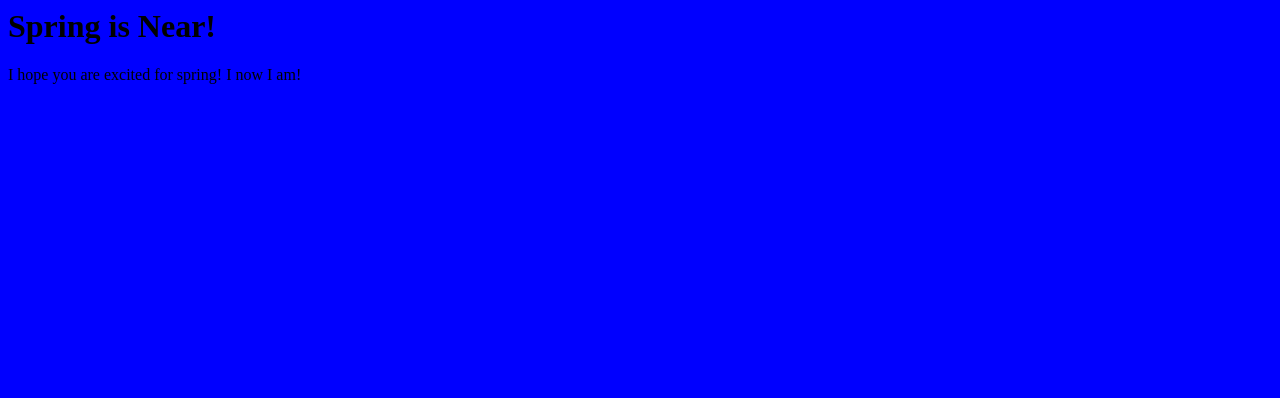
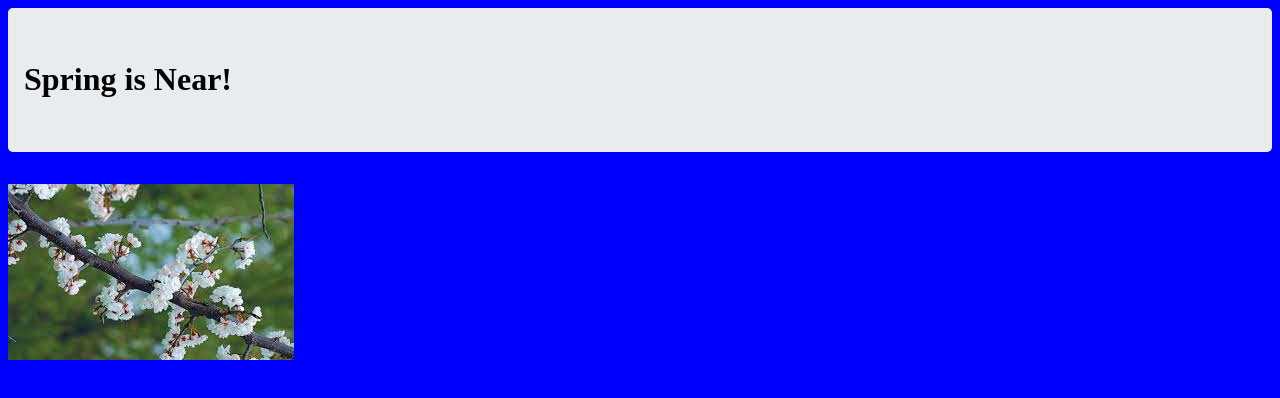
Before and after one commit to Chase-Box/Spring, a plain HTML site: page GitPractice/index.html in a window 1280 px wide. Drawn offline with Linux system fonts and the light colour scheme.

Commit message:
Add files via upload

```diff
--- a/GitPractice/index.html
+++ b/GitPractice/index.html
@@ -1,7 +1,12 @@
 <head>
 <link rel="stylesheet" href="styles.css">
+<link rel=”stylesheet” href=”https://maxcdn.bootstrapcdn.com/bootstrap/4.0.0/css/bootstrap.min.css”rel=”nofollow” integrity=”sha384-Gn5384xqQ1aoWXA+058RXPxPg6fy4IWvTNh0E263XmFcJlSAwiGgFAW/dAiS6JXm” crossorigin=”anonymous”>
 </head>
 <body>
+    <div class="container">
+    <div class="jumbotron">
     <h1>Spring is Near!</h1>
-    <p>I hope you are excited for spring! I now I am!</p>
+    </div>
+    </div>
+    <img src="SpringImage.jpg" alt="Spring Image">
 </body>
--- a/GitPractice/styles.css
+++ b/GitPractice/styles.css
@@ -1,3 +1,10 @@
 body{
     background-color: blue;
 }
+
+.jumbotron {
+    padding: 2rem 1rem;
+    margin-bottom: 2rem;
+    background-color: #e9ecef;
+    border-radius: .3rem;
+  }
```
Also changed, not shown: GitPractice/SpringImage.jpg (added).
